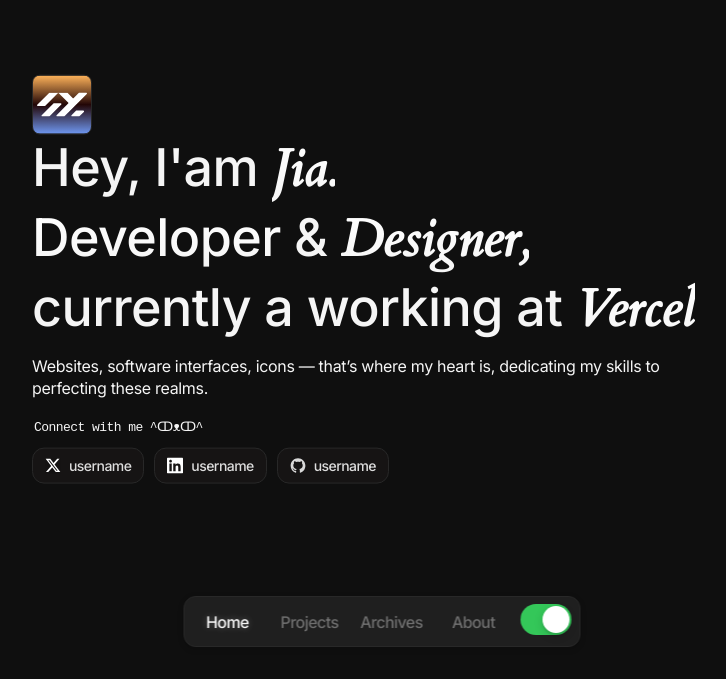
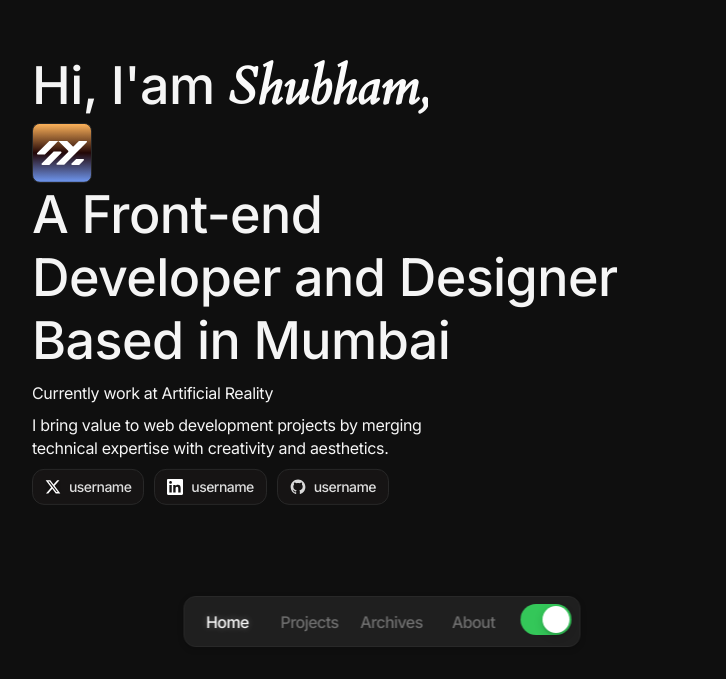
Before and after one commit to Shubham-yelekar/portfolio2024, a React (Vite) app: page / in a window 1280 px wide. Shown: the part 121-800 px from the top of the page, without its empty margins (258-984 px from the left). Built offline with nearby package versions, Linux system fonts and the light colour scheme.

Commit message:
ui change

```diff
--- a/src/pages/Home.jsx
+++ b/src/pages/Home.jsx
@@ -12,15 +12,16 @@
   return (
     <div className='h-[100vh]'>
       <motion.div  variants={textVariants} initial='initial' animate='animate' className='hero-wrapper'>
-        <div className='profile-img'>
+
+        <h1>Hi, I'am <span className='highlight-text-italic'>Shubham,</span><div className='profile-img'>
           <MainLogo/>
-        </div>
-        <h1>Hey, I'am <span className='highlight-text-italic'>Jia.</span></h1>
-        <h1><span className='highlight-text'>Developer</span> & <span className='highlight-text-italic'>Designer,</span></h1>
-        <h1>currently a working at <span className='highlight-text-italic'>Vercel</span></h1>
-        <p>Websites, software interfaces, icons — that’s where my heart is, dedicating my skills to perfecting these realms.</p>
+        </div></h1>
+        <h1>A Front-end</h1>
+        <h1>Developer and Designer</h1>
+        <h1>Based in Mumbai</h1>
+        <p>Currently work at Artificial Reality</p>
+        <p>I bring value to web development projects by merging <br/> technical expertise with creativity and aesthetics.</p>
         {/* <div className='dotted-line'></div> */}
-        <h6 className='highlight-text-mono'>Connect with me ^ↀᴥↀ^</h6>
         <div className='social-links'>
           <a className='link-box' href="#">
             <XDotCom/>
```
Also changed, not shown: 1 other file (tests, documents, lock files or other folders).
